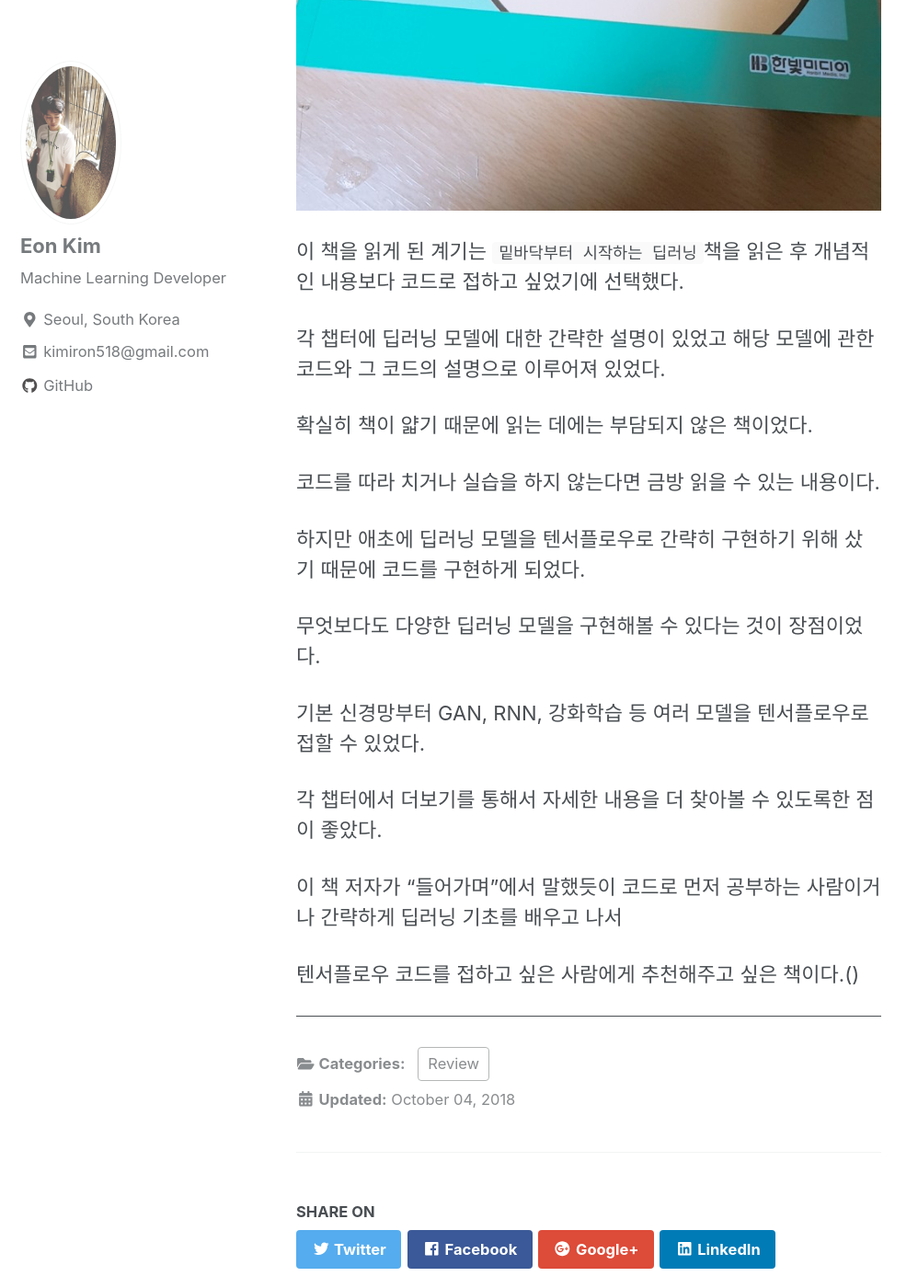
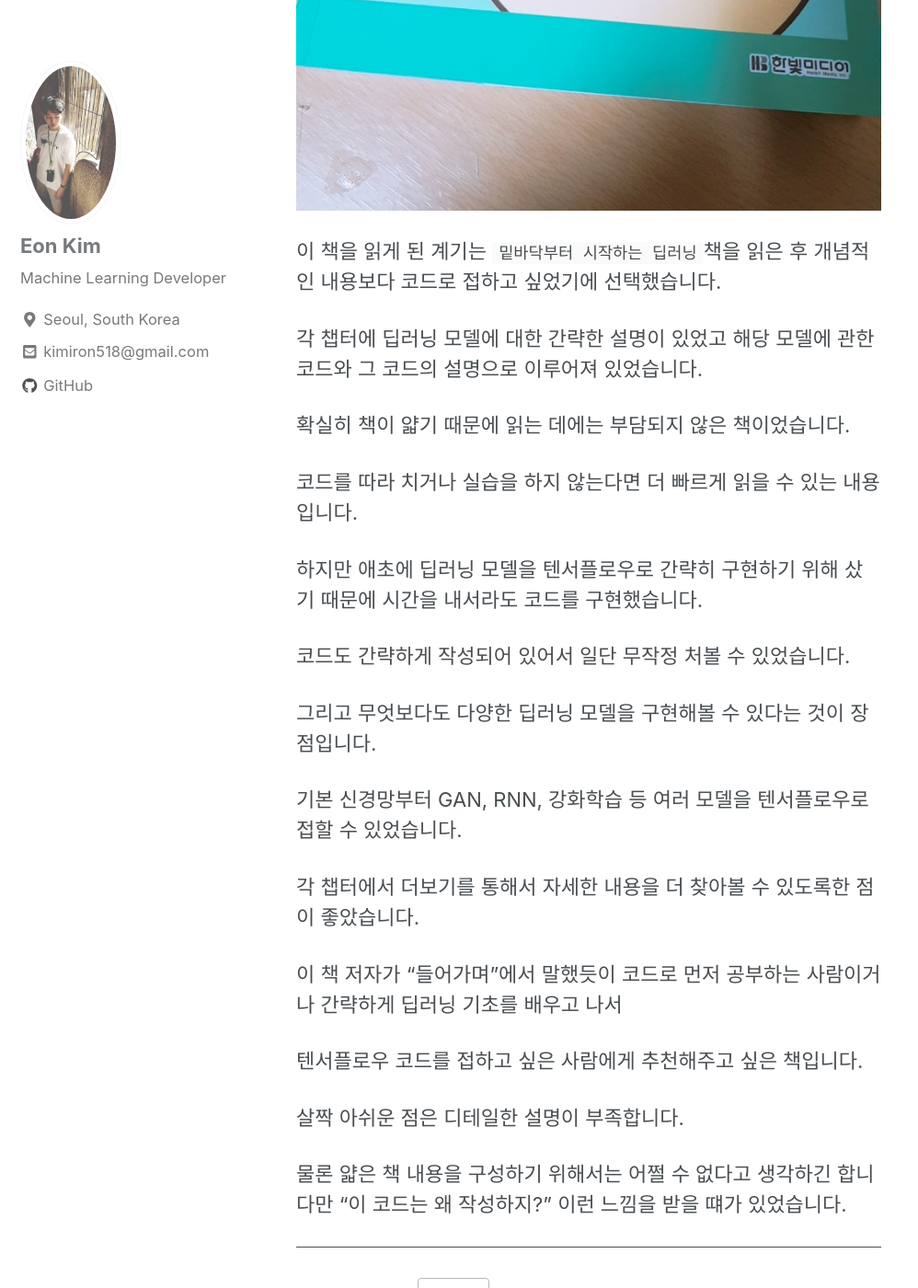
Before and after one commit to thisisiron/thisisiron.github.io, a Jekyll site: the page built from _posts/Review/2018-10-04-골빈해커의 3분 딥러닝.md, in a window 1280 px wide and 1400 px high, scrolled down 783 px. Shown: the whole window at 92% size, without its empty margins (0-998 px from the left). Built offline with Jekyll 4.4.1, drawn with Linux system fonts in a browser that asks for light colours; cached includes are drawn as plain includes; nearby versions of some CDN libraries.

Commit message:
update posts

```diff
--- a/_posts/Review/2018-10-04-골빈해커의 3분 딥러닝.md
+++ b/_posts/Review/2018-10-04-골빈해커의 3분 딥러닝.md
@@ -4,22 +4,28 @@ categories: Review
 ---
 ![](/assets/images/3min_deeplearning_tensorflow.jpg)
 
-이 책을 읽게 된 계기는 `밑바닥부터 시작하는 딥러닝`책을 읽은 후 개념적인 내용보다 코드로 접하고 싶었기에 선택했다.
+이 책을 읽게 된 계기는 `밑바닥부터 시작하는 딥러닝`책을 읽은 후 개념적인 내용보다 코드로 접하고 싶었기에 선택했습니다.
 
-각 챕터에 딥러닝 모델에 대한 간략한 설명이 있었고 해당 모델에 관한 코드와 그 코드의 설명으로 이루어져 있었다.
+각 챕터에 딥러닝 모델에 대한 간략한 설명이 있었고 해당 모델에 관한 코드와 그 코드의 설명으로 이루어져 있었습니다.
 
-확실히 책이 얇기 때문에 읽는 데에는 부담되지 않은 책이었다.
+확실히 책이 얇기 때문에 읽는 데에는 부담되지 않은 책이었습니다.
 
-코드를 따라 치거나 실습을 하지 않는다면 금방 읽을 수 있는 내용이다.
+코드를 따라 치거나 실습을 하지 않는다면 더 빠르게 읽을 수 있는 내용입니다.
 
-하지만 애초에 딥러닝 모델을 텐서플로우로 간략히 구현하기 위해 샀기 때문에 코드를 구현하게 되었다.
+하지만 애초에 딥러닝 모델을 텐서플로우로 간략히 구현하기 위해 샀기 때문에 시간을 내서라도 코드를 구현했습니다.
 
-무엇보다도 다양한 딥러닝 모델을 구현해볼 수 있다는 것이 장점이었다.
+코드도 간략하게 작성되어 있어서 일단 무작정 처볼 수 있었습니다.
 
-기본 신경망부터 GAN, RNN, 강화학습 등 여러 모델을 텐서플로우로 접할 수 있었다.
+그리고 무엇보다도 다양한 딥러닝 모델을 구현해볼 수 있다는 것이 장점입니다.
 
-각 챕터에서 더보기를 통해서 자세한 내용을 더 찾아볼 수 있도록한 점이 좋았다.
+기본 신경망부터 GAN, RNN, 강화학습 등 여러 모델을 텐서플로우로 접할 수 있었습니다.
+
+각 챕터에서 더보기를 통해서 자세한 내용을 더 찾아볼 수 있도록한 점이 좋았습니다.
 
 이 책 저자가 "들어가며"에서 말했듯이 코드로 먼저 공부하는 사람이거나 간략하게 딥러닝 기초를 배우고 나서
 
-텐서플로우 코드를 접하고 싶은 사람에게 추천해주고 싶은 책이다.()
+텐서플로우 코드를 접하고 싶은 사람에게 추천해주고 싶은 책입니다.
+
+살짝 아쉬운 점은 디테일한 설명이 부족합니다.
+
+물론 얇은 책 내용을 구성하기 위해서는 어쩔 수 없다고 생각하긴 합니다만 "이 코드는 왜 작성하지?" 이런 느낌을 받을 떄가 있었습니다.
```
Also changed, not shown: _posts/Review/2018-11-26-밑바닥부터 시작하는 딥러닝.md (+10 -10 lines).
